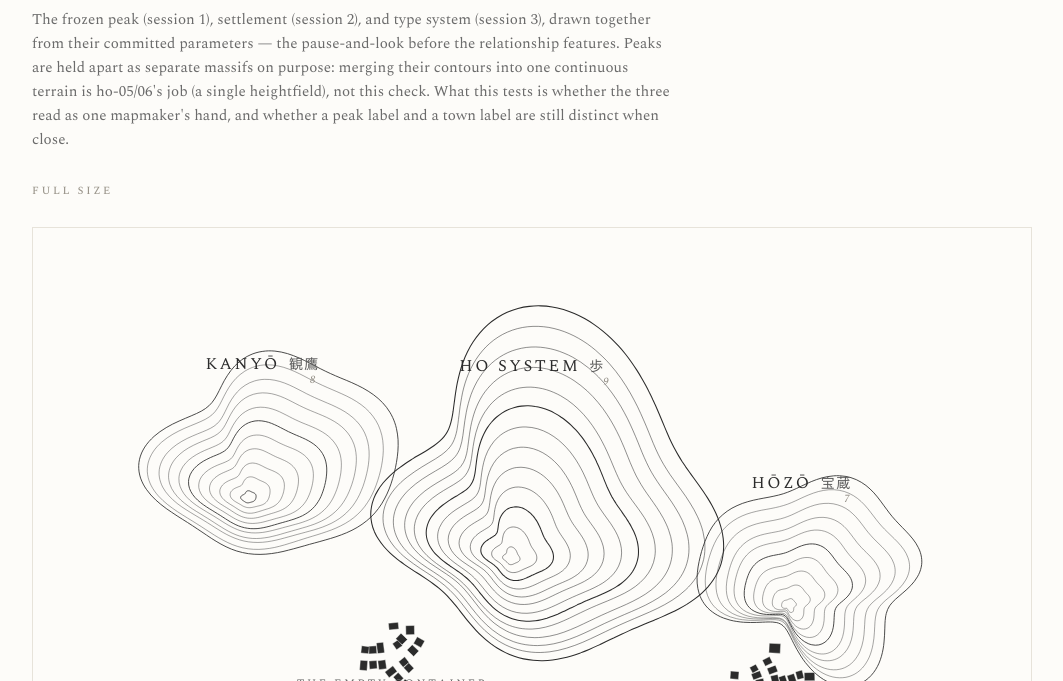
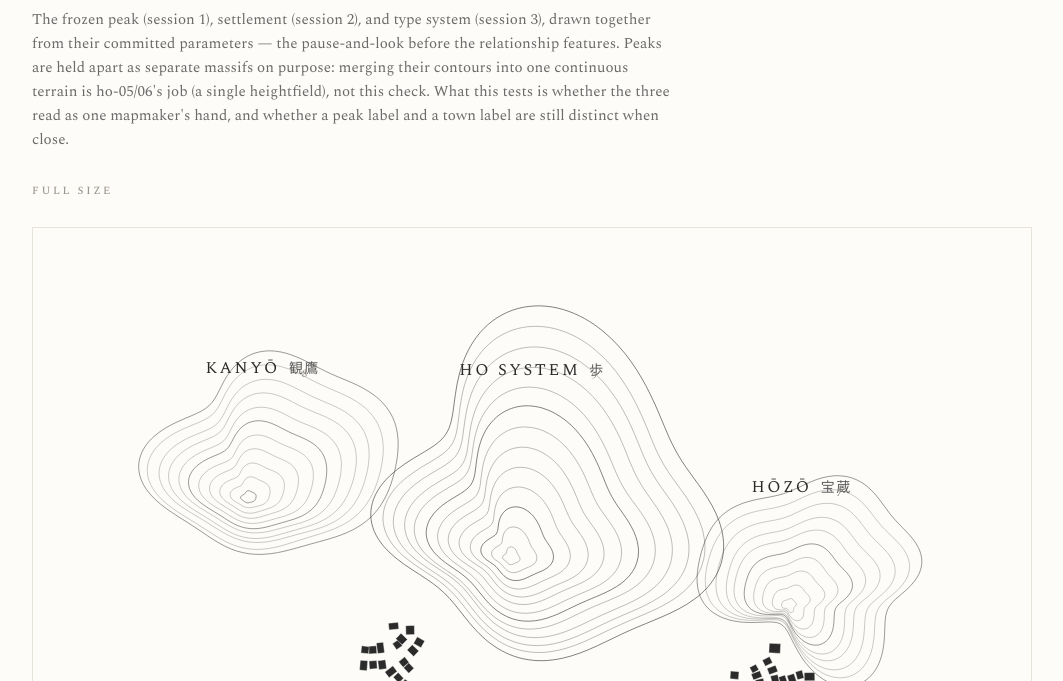
Before and after one commit to sageframe-no-kaji/shoshin-no-sono, a website: page design/claude-design/coherence-check.html in a window 1280 px wide. Shown: the part 119-800 px from the top of the page, without its empty margins (108-1171 px from the left). Drawn offline with nearby package versions, Linux system fonts and the light colour scheme.

Commit message:
ho-04: coherence check passes — register coheres; lighten contour weights (resolves session-1 reservation), fix label placement; towns-on-terrain deferred to ho-05/07

```diff
--- a/design/claude-design/coherence-check.html
+++ b/design/claude-design/coherence-check.html
@@ -47,7 +47,9 @@
   function f(n){ return Math.round(n*100)/100; }
 
   /* ---------- SESSION 1 — peak (frozen: baseForm .77, terrain .70, amplitude 2.3, lineWeight 1) ---------- */
-  var PK = { baseForm:0.77, terrain:0.70, amplitude:2.3, lineWeight:1, wobbleScale:0.15, spacingPx:19, indexEvery:5, inkRegular:0.85, inkIndex:1.7 };
+  // inkRegular/inkIndex lightened from the solo-peak freeze (0.85/1.7) — the assembled-register
+  // re-tuning the session-1 reservation predicted. Candidate new register weights.
+  var PK = { baseForm:0.77, terrain:0.70, amplitude:2.3, lineWeight:1, wobbleScale:0.15, spacingPx:19, indexEvery:5, inkRegular:0.5, inkIndex:0.95 };
   var NPTS=120, D2R=Math.PI/180, R2D=180/Math.PI;
   var BASE_GAIN=2.0, ASPECT_GAIN=0.18, AMP_GAIN=1.4, DEV_CAP=0.33, TERR_SHIFT=0.72;
   function makeShape(seed){ var rnd=mulberry32(seed), harm=[]; for(var k=2;k<=5;k++) harm.push({k:k,a:0.03+rnd()*0.06,phi:rnd()*Math.PI*2}); return {harm:harm, rot:(rnd()-0.5)*0.5}; }
@@ -113,17 +115,21 @@
   function townLabel(x,y,latin){ return '<text x="'+x+'" y="'+y+'" text-anchor="middle" font-family="'+LATIN+'" font-size="'+TY.town.size+'" font-weight="400" fill="'+TY.town.fill+'" style="letter-spacing:'+TY.town.tracking+'em;">'+latin.toUpperCase()+'</text>'; }
   function elevLabel(x,y,n){ return '<text x="'+x+'" y="'+y+'" text-anchor="middle" font-family="'+LATIN+'" font-size="11" font-style="italic" fill="#8A857C" style="letter-spacing:0.04em;font-variant-numeric:tabular-nums;">'+n+'</text>'; }
 
-  // a peak placed at (cx,cy) at a given scale, with its label and elevation
+  // a peak placed at (cx,cy) at a given scale, with its label sitting just above the summit
   function placePeak(cx,cy,scale,rings,seed,latin,native,elev){
     var pk=peak(rings,seed);
     var g='<g transform="translate('+cx+','+cy+') scale('+scale+')">'+pk.svg+'</g>';
-    var top=cy - pk.Rmax*scale;
-    g+=peakLabel(cx, top-8, latin, native);
-    if(elev!=null) g+=elevLabel(cx + pk.Rmax*scale*0.5, top+6, elev);
+    // label baseline just above the highest contour — close to the peak, not floating, not over it
+    var labelY=cy - pk.Rmax*scale - 4;
+    g+=peakLabel(cx, labelY, latin, native);
+    if(elev!=null) g+=elevLabel(cx + pk.Rmax*scale*0.42, labelY+4, elev);
     return g;
   }
+  // settlement label sits clear BELOW the built extent (radius grows with level)
+  var TOWN_EXTENT={0:1.6,1:2.6,2:3.6,3:5.0};  // × unit, generous of the ravel
   function placeTown(cx,cy,scale,level,seed,latin){
-    return '<g transform="translate('+cx+','+cy+') scale('+scale+')">'+settlement(level,seed)+'</g>'+townLabel(cx, cy+30, latin);
+    var extent=ST.unit*(TOWN_EXTENT[level]||3)*scale;
+    return '<g transform="translate('+cx+','+cy+') scale('+scale+')">'+settlement(level,seed)+'</g>'+townLabel(cx, cy+extent+15, latin);
   }
 
   function scene(){
```
Also changed, not shown: design/claude-design/SURFACINGS.md (+6 -0 lines).
